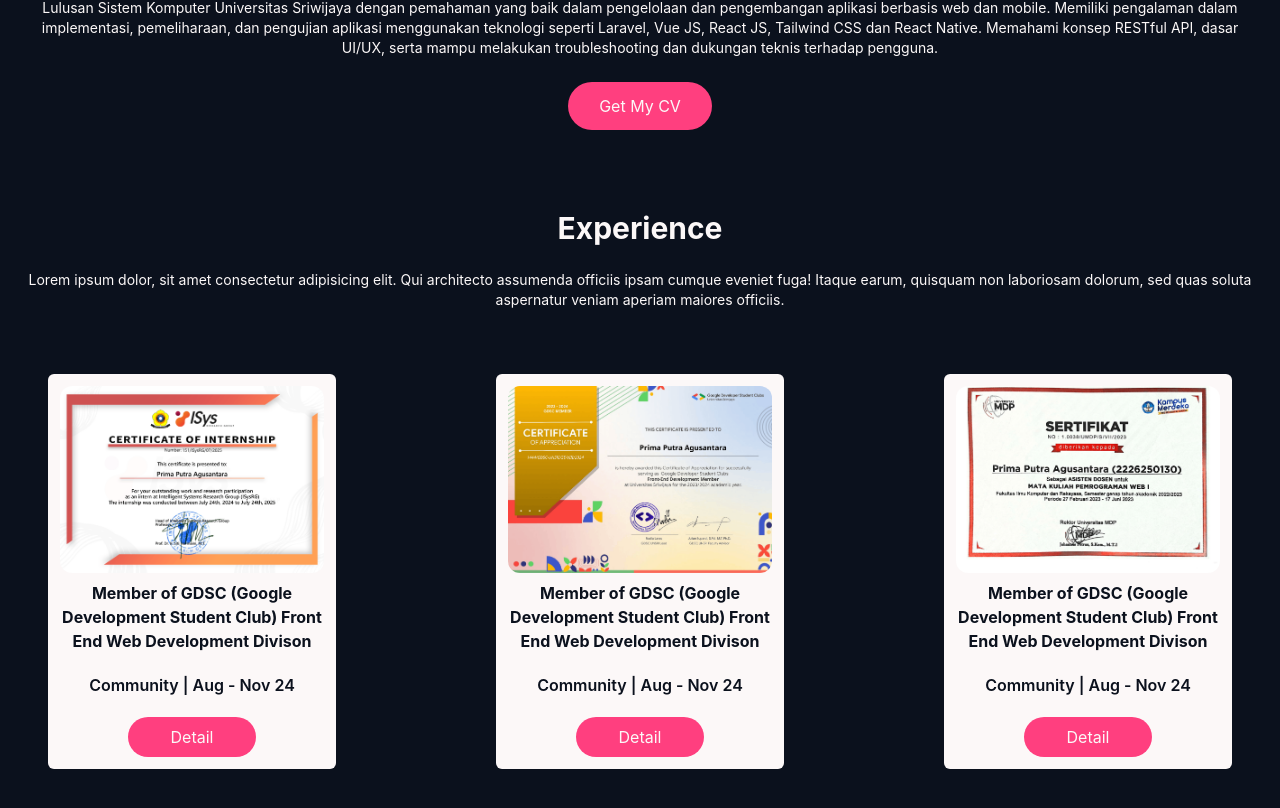
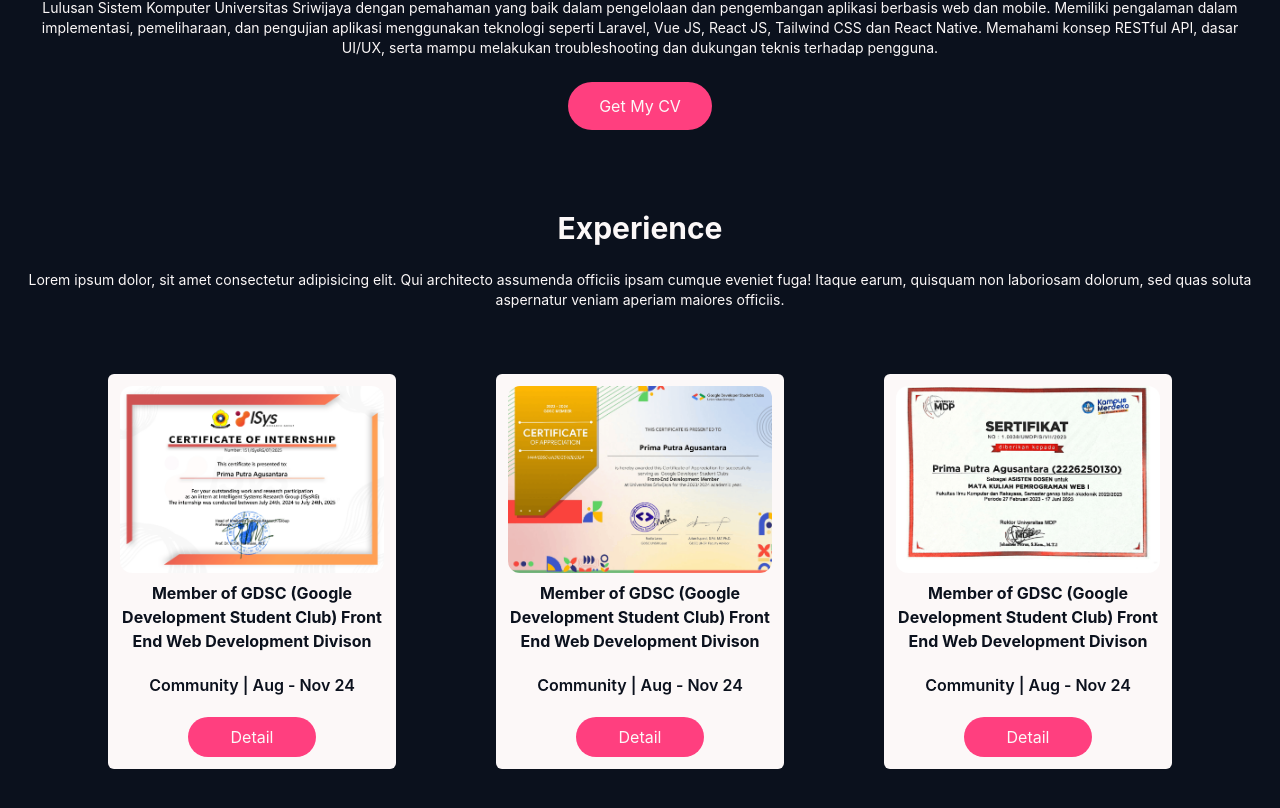
Before and after one commit to primatara42/portfolio-website, a Vue app: page / in a window 1280 px wide. Shown: the part 490-1298 px from the top of the page. Built offline with nearby package versions, Linux system fonts and the light colour scheme.

Commit message:
feat: change experience card from justify between to justify evenly

```diff
--- a/src/components/ExperienceCard.vue
+++ b/src/components/ExperienceCard.vue
@@ -7,7 +7,7 @@
 </script>
 <template>
   <div
-    class="flex flex-col gap-y-5 md:flex-row md:gap-10 md:flex-wrap md:justify-between"
+    class="flex flex-col gap-y-5 md:flex-row md:gap-10 md:flex-wrap md:justify-evenly"
   >
     <div
       class="flex justify-between bg-text rounded-md px-3 py-3 gap-2 md:flex-col md:items-center md:w-72"
```
